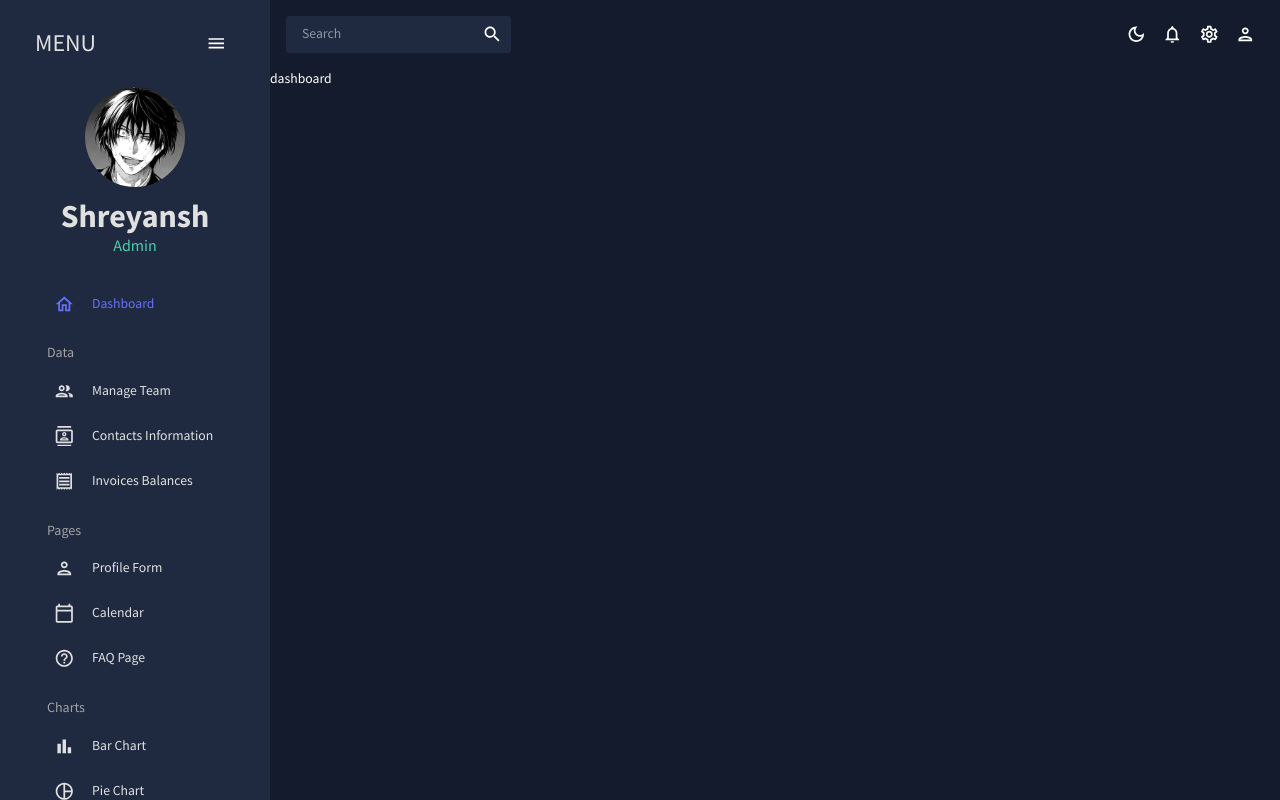
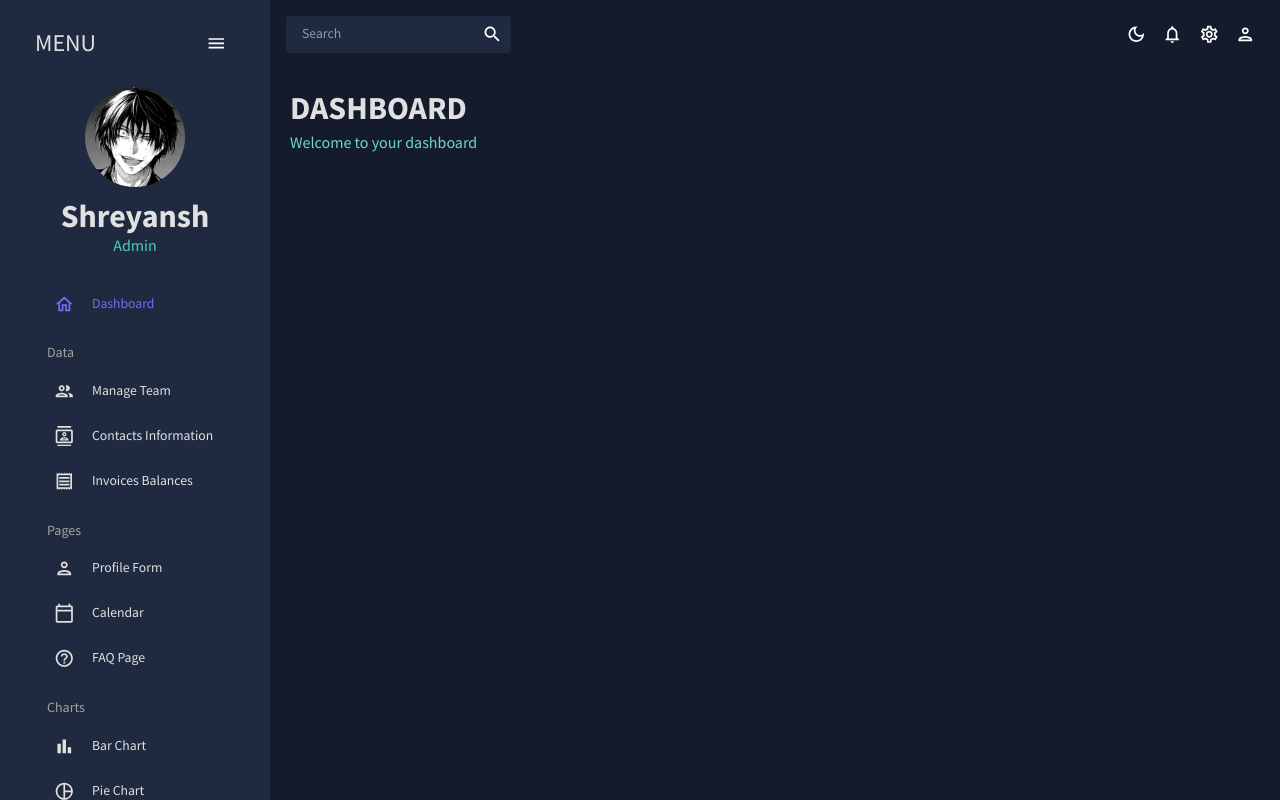
Before and after one commit to shreyanshxyz/admin-dashboard-frontend, a React (Create React App) app: page / in a window 1280 px wide. Built offline with nearby package versions, Linux system fonts and the light colour scheme.

Commit message:
Created Dashboard Header

```diff
--- /dev/null
+++ b/src/components/Header.jsx
@@ -0,0 +1,27 @@
+import { Typography, Box, useTheme } from "@mui/material";
+import { tokens } from "../theme"; // imports a tokens object from a theme file. This is likely a custom theme file that defines color palettes and other styles for the app.
+
+const Header = ({ title, subtitle }) => {
+  // Inside the component, the useTheme hook is called to retrieve the current Material UI theme object.
+  // The tokens function is called with the palette.mode property from the theme object to get a set of color tokens.
+  const theme = useTheme();
+  const colors = tokens(theme.palette.mode);
+  return (
+    // The header contains a title and subtitle, both of which are passed as props to the component. The header is styled using Material UI components, specifically the Box and Typography components.
+    <Box mb="30px">
+      <Typography
+        variant="h2"
+        color={colors.grey[100]}
+        fontWeight="bold"
+        sx={{ m: "0 0 5px 0" }}
+      >
+        {title}
+      </Typography>
+      <Typography variant="h5" color={colors.greenAccent[400]}>
+        {subtitle}
+      </Typography>
+    </Box>
+  );
+};
+
+export default Header;
--- a/src/scenes/dashboard/index.jsx
+++ b/src/scenes/dashboard/index.jsx
@@ -1,5 +1,15 @@
+import { Box } from "@mui/material";
+import Header from "../../components/Header";
+
 const Dashboard = () => {
-  return <div>dashboard</div>;
+  return (
+    <Box m="20px">
+      <Box display="flex" justifyContent="space-between" alignItems="center">
+        {/* Inside the second Box component, the Header component is used with its title and subtitle props set to "DASHBOARD" and "Welcome to your dashboard", respectively. */}
+        <Header title="DASHBOARD" subtitle="Welcome to your dashboard" />
+      </Box>
+    </Box>
+  );
 };
 
 export default Dashboard;
```
